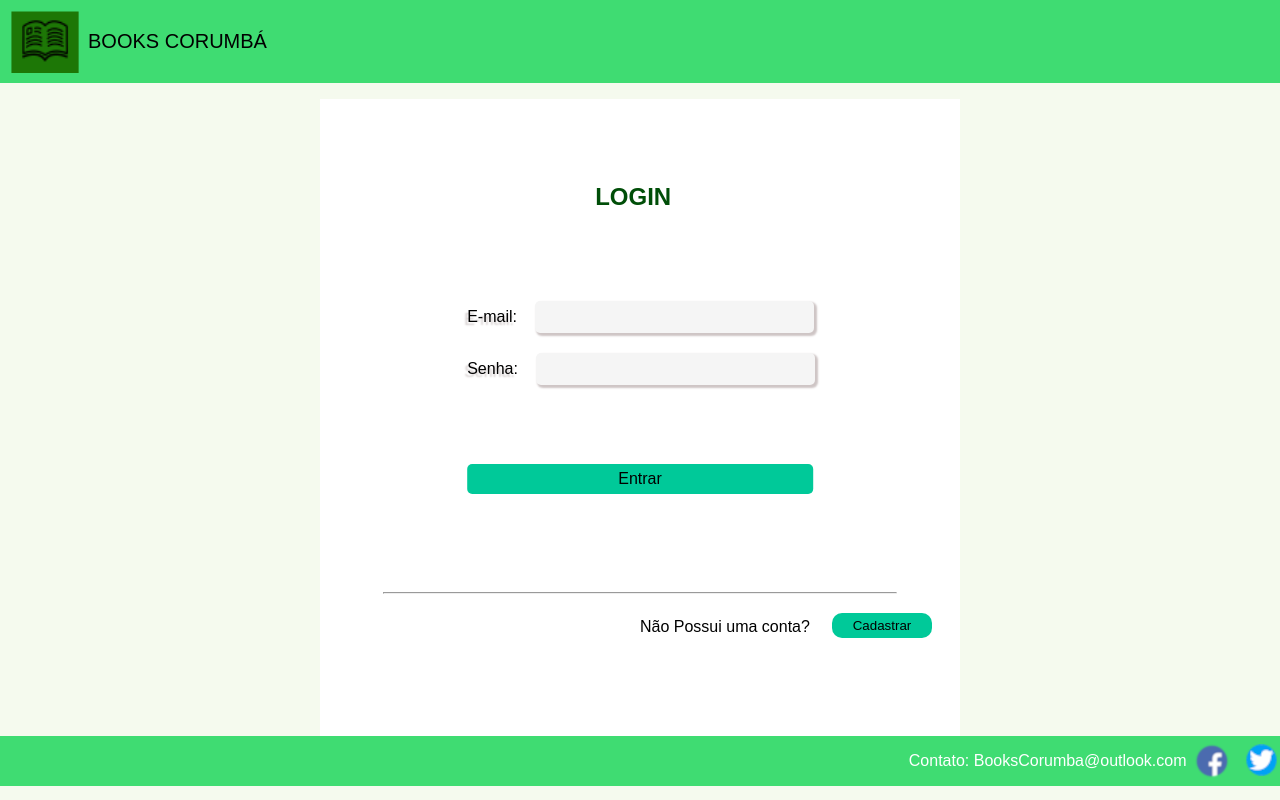
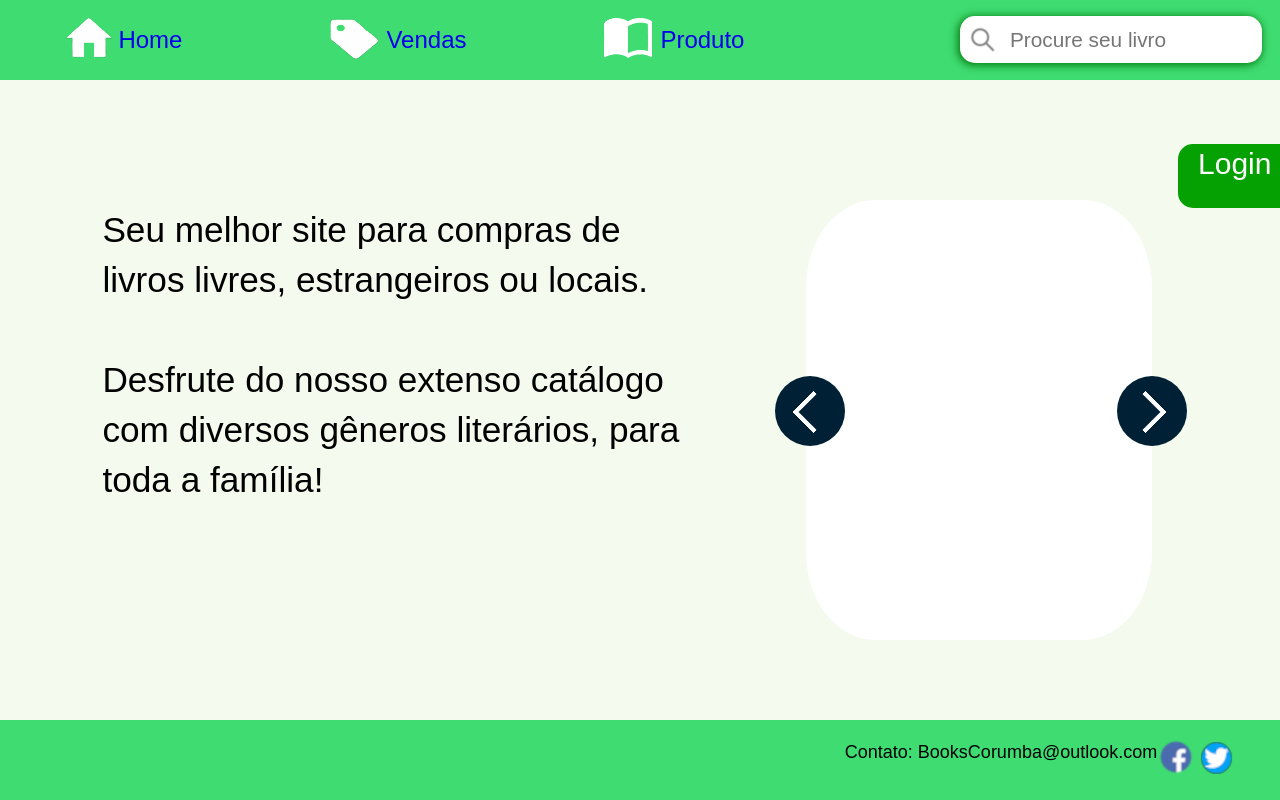
Before and after one commit to Higor335/BooksCorumba, a React (Vite) app in the folder vite-project/: page / in a window 1280 px wide. Built offline with nearby package versions, Linux system fonts and the light colour scheme.

Commit message:
feat: :sparkles: Adicionando tela Home
Tela 'Home' adicionada!

```diff
--- a/vite-project/src/App.tsx
+++ b/vite-project/src/App.tsx
@@ -1,8 +1,8 @@
 import './App.css'
 import { BrowserRouter as Router, Route, Routes } from 'react-router-dom'
-import FrameSI from './Components/FrameSI/FrameSI'
 import Login from './Components/Login/Login'
 import Cadastro from './Components/Cadastro/Cadastro'
+import Home from './Components/Home/Home'
 
 /*adicionar Route
 <Route path='/Login' element={<Login />} />
@@ -13,7 +13,8 @@ function App() {
   return (
     <Router>
     <Routes>
-      <Route path='/' element={<Login />} />
+      <Route path='/' element={<Home />} />
+      <Route path='/Login' element={<Login />} />
       <Route path='/Cadastro' element={<Cadastro />} />
     </Routes>
   </Router>
--- a/vite-project/src/Components/Cadastro/Cadastro.tsx
+++ b/vite-project/src/Components/Cadastro/Cadastro.tsx
@@ -7,17 +7,17 @@ export default function Cadastro(){
     return(
         <body>
 
-            <div className="BarraMeio">
+            <form className="BarraMeio">
                 <h2>Cadastro</h2>
                 <p>Nome:</p>
-                <input type={"text"} name="nome"></input>
+                <input type="text" name="nome"></input>
                 <p>Email:</p>
-                <input type={"email"} name="email"></input>
+                <input type="email" name="email"></input>
                 <p>Senha:</p>
-                <input type={"password"} name="senha"></input>
-                <button className="Button">Cadastrar</button>
-                <Link className="Link" to={'/'}><p>Voltar</p></Link>
-            </div>
+                <input type="password" name="senha"></input>
+                <button className="Cadastrar">Cadastrar</button>
+                <Link className="Link" to={'/Login'}><p>Voltar</p></Link>
+            </form>
             <Frames></Frames>
         </body>
     )
--- a/vite-project/src/Components/FrameLogCad/Frames.tsx
+++ b/vite-project/src/Components/FrameLogCad/Frames.tsx
@@ -11,6 +11,7 @@ export default function Frames(){
             <div className="BarraInferior">
                 <p>Contato: BooksCorumba@outlook.com</p>
                 <a href="//facebook.com"><img src="imagens/IconFace.png" alt="facebook icon" /></a>
+                <div className="espaco"></div>
                 <a href="//twitter.com"><img src="imagens/Icontwitter.png" alt="twitter icon" /></a>
             </div>
         </>
--- a/vite-project/src/Components/FrameSI/FrameSI.tsx
+++ b/vite-project/src/Components/FrameSI/FrameSI.tsx
@@ -1,3 +1,4 @@
+import { Link } from 'react-router-dom';
 import '../Styles/FrameSI.scss'
 
 
@@ -5,23 +6,27 @@ export default function FrameSI(){
     return(
         <>
             <div className="superior">
-                <a href="">
+                <Link className='link' to={"/"}>
                     <img className='iconHome' src="imagens/IconHome.png" alt="Ícone da página home" />
-                    <p>Home</p></a>
-                <a href="">
+                    <p>Home</p></Link>
+                <Link className='link' to={"/Vendas"}>
                     <img src="imagens/IconVendas.png" alt="" />
                     <p>Vendas</p>
-                    </a>
-                <a href="">
+                    </Link>
+                <Link className='link' to={"/Produto"}>
                     <img className='iconProduto' src="imagens/IconProduto.png" alt="Ícone de produto" />
-                    <p>Produto</p></a>
-                <input type="text" placeholder="Procure seu livro"/>
-                <img src="imagens/IconLupa.png" className='iconLupa' alt="Icone de lupa" />
+                    <p>Produto</p></Link>
+
+                <div className='busca'>
+                    <input type="text" placeholder="Procure seu livro"/>
+                    <img src="imagens/IconLupa.png" className='iconLupa' alt="Icone de lupa" />
+                </div>
             </div>
 
             <div className="inferior">
                 <p>Contato: BooksCorumba@outlook.com</p>
                 <a href="//facebook.com"><img src="imagens/IconFace.png" alt="facebook icon" /></a>
+
                 <a href="//twitter.com"><img src="imagens/Icontwitter.png" alt="twitter icon" /></a>
             </div>
         </>
--- /dev/null
+++ b/vite-project/src/Components/Home/Home.tsx
@@ -0,0 +1,24 @@
+import { Link } from "react-router-dom";
+import FrameSI from "../FrameSI/FrameSI";
+import "../Styles/Home.scss"
+
+export default function Home(){
+    return (
+    <body>
+            <div>
+                <p className="desc">Seu melhor site para compras de <br/>livros livres, estrangeiros ou locais.<br/><br/>
+                Desfrute do nosso extenso catálogo<br/> com diversos gêneros literários, para<br/>toda a família!</p>
+            </div>
+
+            <div className="livros">
+                <a href=""><img src="" alt="" /></a>
+                <button className="esquerda"> <div className="setaEsquerda"/> </button>
+                <button className="direita"> <div className="setaDireita"/> </button>
+            </div>
+
+            <Link to={"/Login"} className="login" ><p>Login</p></Link>
+        <FrameSI></FrameSI>
+    </body>
+
+    );
+}
--- a/vite-project/src/Components/Login/Login.tsx
+++ b/vite-project/src/Components/Login/Login.tsx
@@ -1,4 +1,3 @@
-import Cadastro from "../Cadastro/Cadastro";
 import { Link } from 'react-router-dom';
 import "../Styles/Login.scss"
 import Frames from "../FrameLogCad/Frames";
@@ -12,6 +11,7 @@ export default function Login(){
     return(
         <body>
             <div className="Form">
+                <Link to={"/"}><button className="voltar"><div className="seta"></div></button></Link>
                 <h2>LOGIN</h2>
 
                 <form action="">
--- a/vite-project/src/Components/Styles/Cadastro.scss
+++ b/vite-project/src/Components/Styles/Cadastro.scss
@@ -72,6 +72,7 @@
     button:hover{
         width: 56%;
         font-weight: bolder;
+        font-size: large;
     }
 
 }
--- a/vite-project/src/Components/Styles/FrameLogCad.scss
+++ b/vite-project/src/Components/Styles/FrameLogCad.scss
@@ -29,19 +29,29 @@
         left: 71%;
     }
 
-    img{
-        top: 15%;
-        position: relative;
-        display: flex;
-        left: 25%;
-    }
     a{
         position: relative;
-        left: 71%;
+        left: 72%;
+        padding-left:2px;
+
+        img{
+            top: 15%;
+            position: relative;
+            display: flex;
+            left: -20%;
+            padding-left: 15%;
+        }
     }
+
+    .espaco{
+        position: relative;
+        width: 1%;
+        height: 5%;
+
+    }
+
     img:hover{
         top: 10%;
         height: 36px;
     }
-
 }
--- a/vite-project/src/Components/Styles/FrameSI.scss
+++ b/vite-project/src/Components/Styles/FrameSI.scss
@@ -20,13 +20,16 @@
         font-size: 1.3rem;
         box-shadow: -1.3px 1.3px 8px 1px #037a0d;
     }
-    input:hover{
-        left: 74%;
-        width: 270px;
-        height: 46px;
+
+    .busca:hover{
+        input{
+            left: 74%;
+            width: 270px;
+            height: 46px;
+        }
 
         .iconLupa{
-            left: 74.5%;
+            left: 75%;
         }
     }
 
@@ -36,7 +39,7 @@
         left: 8%;
     }
 
-    a{
+    .link{
         margin: 0px 10px;
         position: relative;
         width: 20%;
@@ -51,7 +54,7 @@
         }
     }
 
-    a:hover{
+    .link:hover{
         width: 22%;
         left: 10px;
         background-color: rgb(5,161,2);
@@ -100,11 +103,14 @@
         left: 66%;
     }
 
+    a{
+        padding-left: 7px;
+    }
+
     img{
         position: relative;
         top: 25%;
         left: 90%;
-        padding-left: 13px;
     }
     img:hover{
         top: 20%;
--- /dev/null
+++ b/vite-project/src/Components/Styles/Home.scss
@@ -0,0 +1,91 @@
+body{
+    .desc{
+        text-align: justify;
+        font-size: 2.2rem;
+        position: absolute;
+        top: 20%;
+        left: 8%;
+        padding-top: 10px;
+        line-height: 50px;
+    }
+}
+
+
+.login{
+    position: absolute;
+    background-color: rgb(5,161,2);
+    width: 8%;
+    height: 8%;
+    left: 92%;
+    top: 18%;
+    border-radius: 15px 0px 0px 15px;
+
+    p{
+        color: white;
+        position: absolute;
+        font-size: 30px;
+        left: 20%;
+        top: -42%;
+    }
+}
+
+.login:hover{
+    left: 80%;
+    width: 20%;
+
+    p{
+        left: 6%;
+    }
+}
+
+
+.livros{
+    position: absolute;
+    background-color: white;
+    left: 63%;
+    top: 25%;
+    width: 27%;
+    height: 55%;
+    border-radius: 20%;
+
+    button{
+        position: absolute;
+        top: 40%;
+        width: 70px;
+        height: 70px;
+        border: 0;
+        border-radius: 100%;
+        background-color: rgb(0,33,53);
+    }
+
+
+    .esquerda{
+        left: -9%;
+    }
+
+    .direita{
+        left: 90%;
+    }
+}
+
+.setaEsquerda{
+  position: absolute;
+  top: 29%;
+  left: 30%;
+  padding: 15px;
+  box-shadow: 3.5px -3.5px 0px 1px white inset;
+  border: solid transparent;
+  border-width: 0 0 2px 2px;
+  transform: rotate(45deg);
+}
+
+.setaDireita{
+    position: absolute;
+    top: 29%;
+    left: 20%;
+    padding: 15px;
+    box-shadow: 3.5px -3.5px 0px 1px white inset;
+    border: solid transparent;
+    border-width: 0 0 2px 2px;
+    transform: rotate(225deg);
+}
--- a/vite-project/src/Components/Styles/Login.scss
+++ b/vite-project/src/Components/Styles/Login.scss
@@ -1,6 +1,27 @@
 button{
     background-color: rgb(0,201,153);
     border-radius: 5px;
+}
+
+.voltar{
+    position: absolute;
+    top: 3%;
+    left: 2%;
+    background-color: green;
+    border-radius: 100%;
+    width: 35px;
+    height: 35px;
+    border: 0;
+    .seta{
+        position: absolute;
+        top: 25%;
+        left: 28%;
+        padding: 8px;
+        box-shadow: 3.5px -3.5px 0px 1px white inset;
+        border: solid transparent;
+        border-width: 0 0 2px 2px;
+        transform: rotate(45deg);
+    }
 }
 
 .Form{
```
Also changed, not shown: vite-project/src/Components/Routes/Routes.tsx (deleted, +0 -17 lines), vite-project/imagens/IconTwitter.png.
